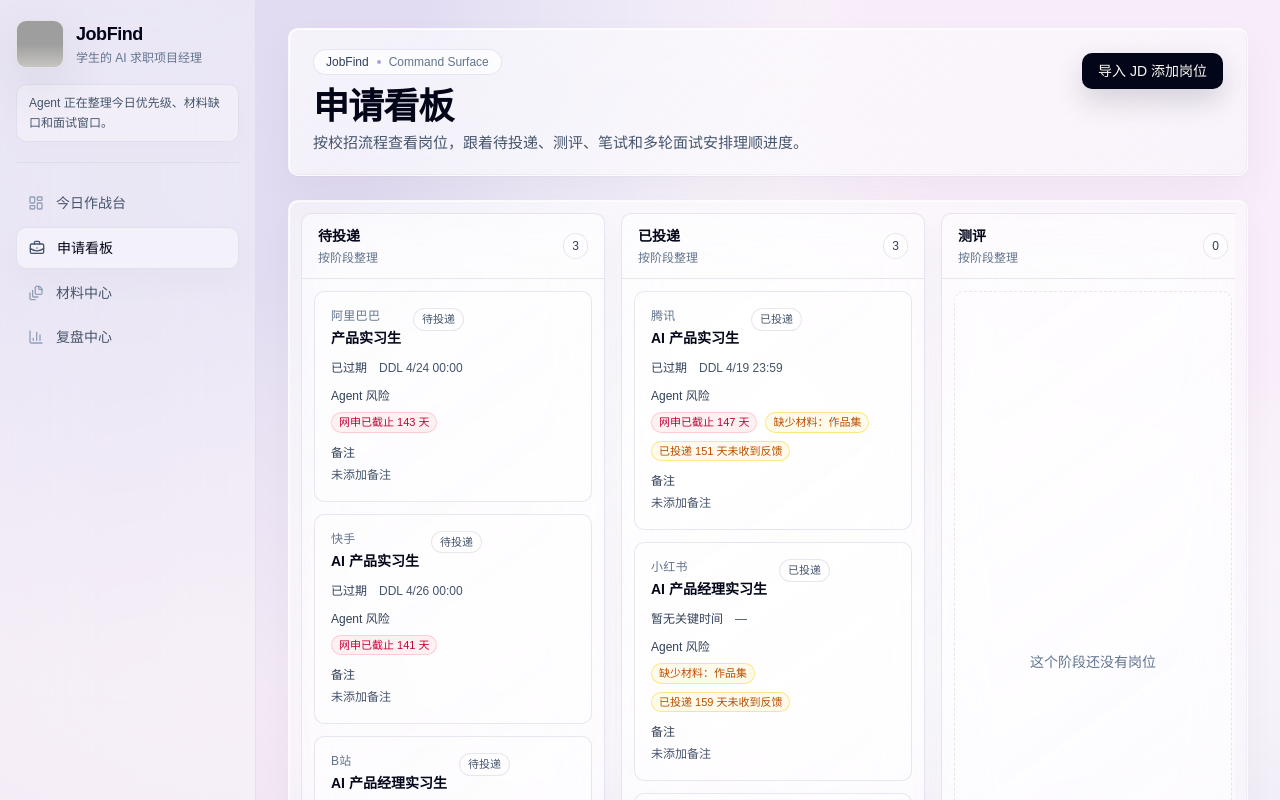
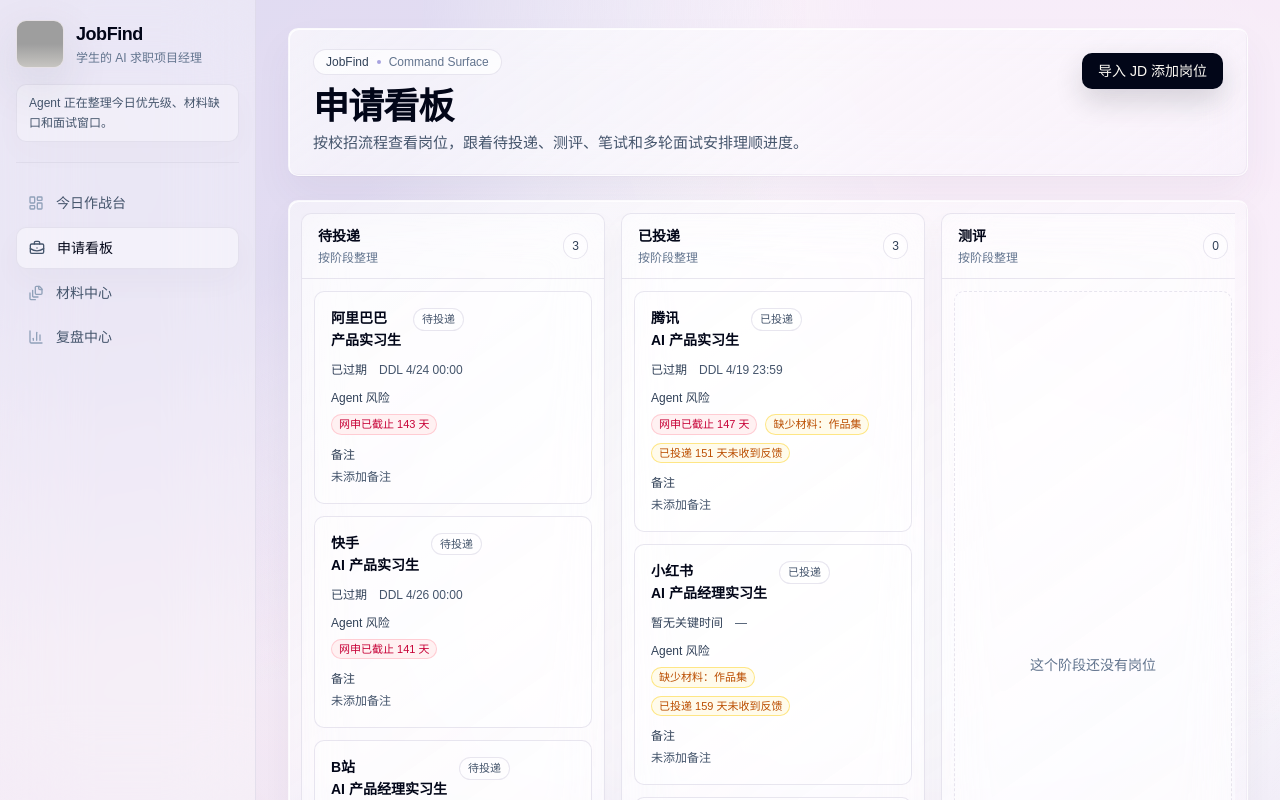
Before and after one commit to fdaier/JobFind, a Next.js app: page /board in a window 1280 px wide. Shown: the top 800 px of the page. Built offline with nearby package versions, Linux system fonts and the light colour scheme; grey boxes are pictures that could not be loaded.

Commit message:
feat: add note during JD intake

```diff
--- a/src/components/ai/jd-parser-dialog.tsx
+++ b/src/components/ai/jd-parser-dialog.tsx
@@ -123,6 +123,13 @@
             </div>
 
             <div className="space-y-2">
+              <label htmlFor="jd-intake-note" className="text-sm font-medium text-slate-950">
+                备注 <span className="font-normal text-slate-500">（选填，{draft.note.length}/20）</span>
+              </label>
+              <Input id="jd-intake-note" maxLength={20} value={draft.note} onChange={(event) => updateField("note", event.target.value)} placeholder="例如：等内推回复" />
+            </div>
+
+            <div className="space-y-2">
               <label htmlFor="jd-parser-input" className="text-sm font-medium text-slate-950">JD 正文</label>
               <Textarea id="jd-parser-input" value={draft.jdText} onChange={(event) => updateField("jdText", event.target.value)} aria-invalid={Boolean(errors.jdText)} aria-describedby={errors.jdText ? "jd-parser-input-error" : undefined} placeholder="粘贴完整的岗位职责、岗位要求和加分项。原文会保存到此岗位。" rows={12} className="min-h-[18rem] rounded-md" />
               {errors.jdText ? <p id="jd-parser-input-error" className="text-xs text-rose-700">{errors.jdText}</p> : null}
--- a/src/components/ai/jd-parser-result.tsx
+++ b/src/components/ai/jd-parser-result.tsx
@@ -90,6 +90,10 @@
           value={draft.applicationDeadline}
           onChange={(value) => updateDraft("applicationDeadline", value)}
         />
+        <div className="space-y-2 sm:col-span-2">
+          <label htmlFor="jd-preview-note" className="text-xs text-slate-500">备注（选填，{draft.note.length}/20）</label>
+          <Input id="jd-preview-note" maxLength={20} value={draft.note} onChange={(event) => updateDraft("note", event.target.value)} placeholder="例如：等内推回复" />
+        </div>
       </div>
 
       <Separator />
--- a/src/components/board/job-card.tsx
+++ b/src/components/board/job-card.tsx
@@ -73,8 +73,8 @@
     >
       <div className="flex items-start justify-between gap-3">
         <div className="min-w-0">
-          <p className="text-xs font-medium uppercase tracking-wide text-slate-500">{job.company}</p>
-          <h3 className="mt-1 break-words text-sm font-semibold text-slate-950">{job.position}</h3>
+          <p className="break-words text-sm font-semibold text-slate-950">{job.company}</p>
+          <h3 className="mt-0.5 break-words text-sm font-semibold text-slate-950">{job.position}</h3>
         </div>
         <span className="inline-flex items-center justify-center rounded-full border border-white/50 bg-white/30 px-2 py-0.5 text-[11px] font-medium text-slate-600">
           {JOB_STAGE_LABELS[job.stage]}
--- a/src/lib/jd-intake.ts
+++ b/src/lib/jd-intake.ts
@@ -8,6 +8,7 @@
   jdText: string;
   applicationDeadline: string;
   stage: JobStage;
+  note: string;
   keywords: string[];
   requirements: string[];
   requiredMaterials: MaterialType[];
@@ -156,6 +157,7 @@
     jdText: "",
     applicationDeadline: "",
     stage: "to_apply",
+    note: "",
     keywords: [],
     requirements: [],
     requiredMaterials: [],
@@ -195,7 +197,7 @@
     boundMaterialIds: [],
     contactName: null,
     contactInfo: null,
-    note: "",
+    note: draft.note.trim().slice(0, 20),
     riskTags: [],
     aiSuggestions: [],
     timeline: [
```
Also changed, not shown: 4 other files (tests, documents, lock files or other folders).
